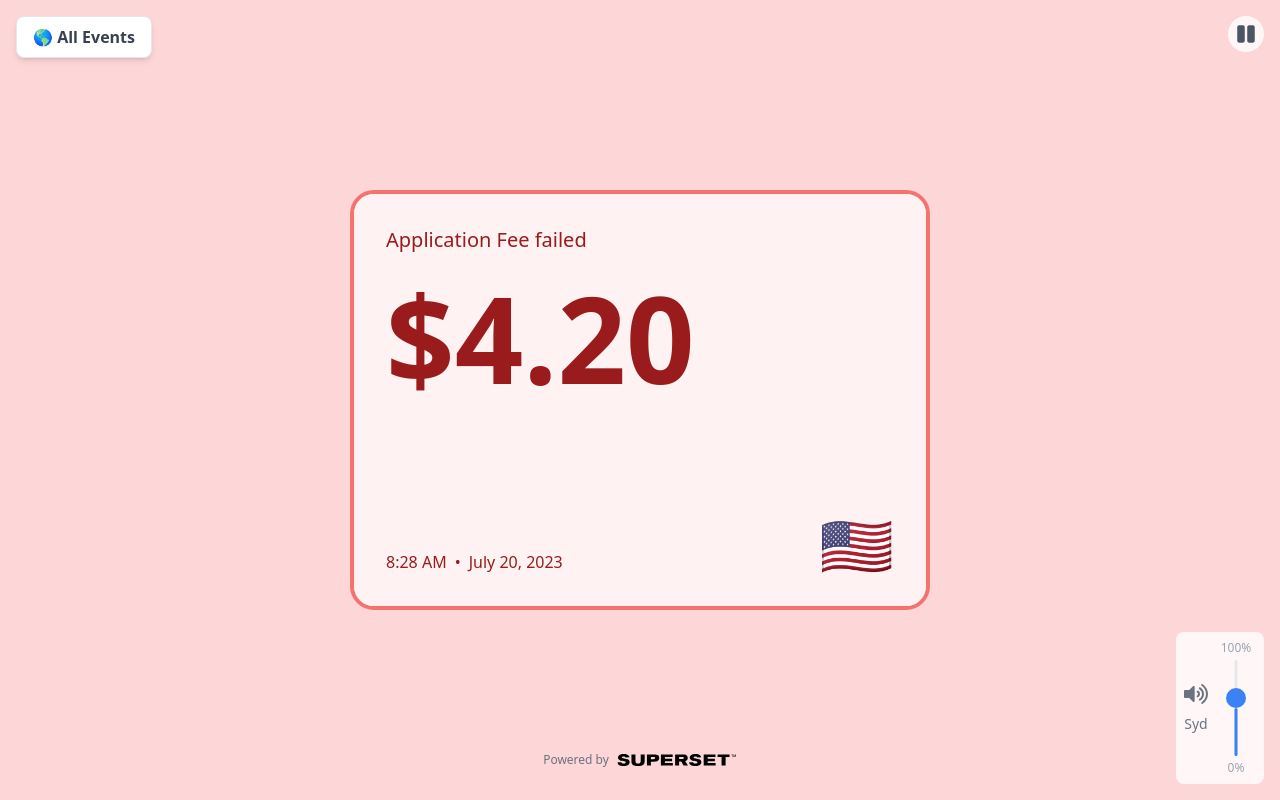
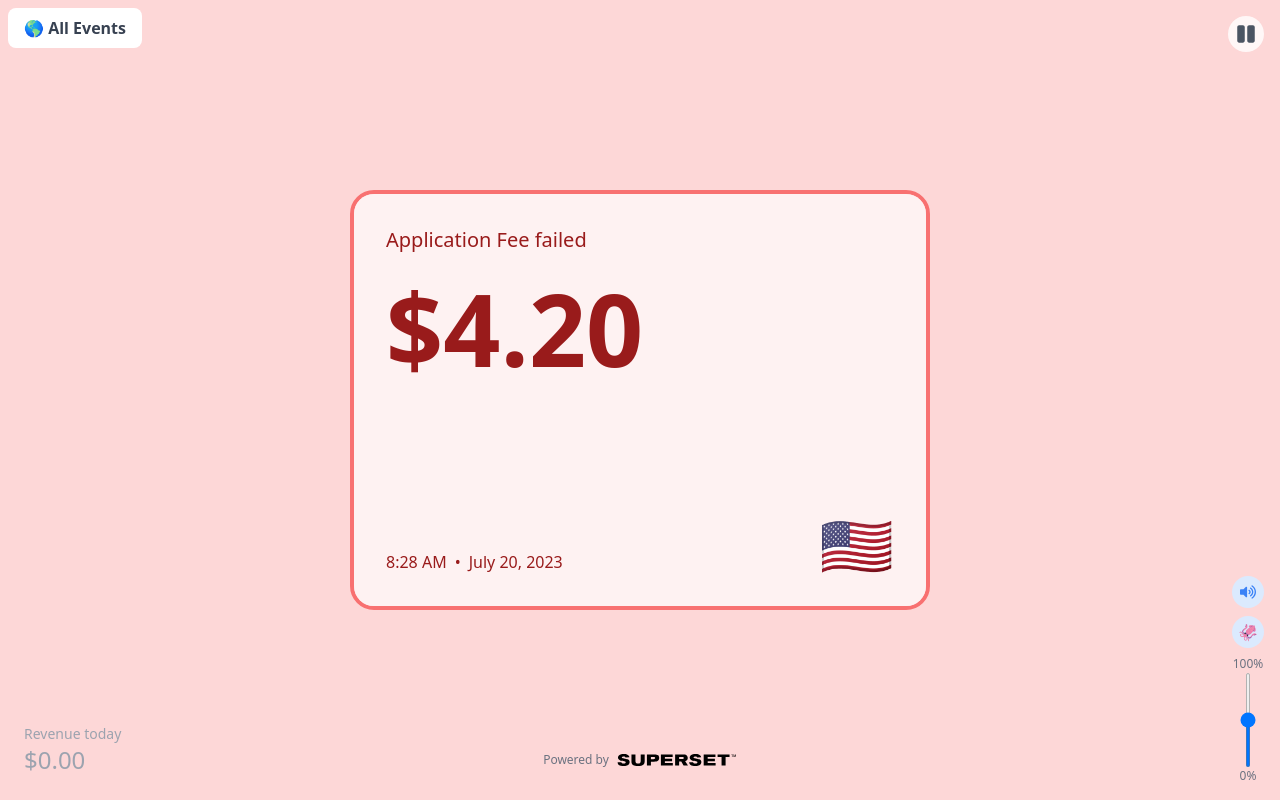
Before and after one commit to taylorpemberton/big-money-board, a React (Vite) app: page / in a window 1280 px wide. Built offline with nearby package versions, Linux system fonts and the light colour scheme; no server answers; a web font is replaced by a local one.

Commit message:
some stylistic edits + rev counter

```diff
--- a/package.json
+++ b/package.json
@@ -32,10 +32,10 @@
   "proxy": "http://localhost:3001",
   "dependencies": {
     "lucide-react": "^0.477.0",
+    "prop-types": "^15.8.1",
     "react": "^19.0.0",
     "react-dom": "^19.0.0",
     "react-icons": "^5.5.0",
-    "react-simple-maps": "^3.0.0",
     "stripe": "^17.7.0",
     "use-sound": "^5.0.0",
     "vite-plugin-compression": "^0.5.1",
--- a/src/components/Events.tsx
+++ b/src/components/Events.tsx
@@ -28,6 +28,9 @@ export const Events = () => {
   const [isPaused, setIsPaused] = useState(false);
   const [showInternationalOnly, setShowInternationalOnly] = useState(false);
   const [lastEventWasFailed, setLastEventWasFailed] = useState(false);
+  const [dailyRevenue, setDailyRevenue] = useState(0);
+  const [previousDailyRevenue, setPreviousDailyRevenue] = useState(0);
+  const [revenueChangeType, setRevenueChangeType] = useState<'increase' | 'decrease' | null>(null);
   const [volume, setVolume] = useState(() => {
     const savedVolume = localStorage.getItem('volume');
     return savedVolume ? parseFloat(savedVolume) : 0.5;
@@ -74,15 +77,52 @@ export const Events = () => {
 
   // Add initial event when component mounts
   useEffect(() => {
+    // Create a standalone fake success event
     const initialEvent: Event = {
-      type: 'customer',
-      email: 'welcome@bigmoneyboard.com',
+      type: 'charge',
+      status: 'succeeded',
+      amount: 42.99,
+      currency: 'USD',
+      country: 'US',
       timestamp: new Date().toISOString(),
-      details: 'Welcome to Big Money Board! 🎉'
+      details: 'Application Fee charged',
+      email: 'customer@example.com'
     };
+
     setEvents([initialEvent]);
-    playGeneric();
+    playSuccess();
+  }, [playSuccess]);
+
+  // Calculate daily revenue
+  useEffect(() => {
+    // Reset daily revenue at midnight
+    const resetDailyRevenue = () => {
+      const now = new Date();
+      if (now.getHours() === 0 && now.getMinutes() === 0) {
+        setPreviousDailyRevenue(0);
+        setDailyRevenue(0);
+        setRevenueChangeType(null);
+      }
+    };
+
+    // Check for midnight reset every minute
+    const midnightCheckInterval = setInterval(resetDailyRevenue, 60000);
+
+    return () => clearInterval(midnightCheckInterval);
   }, []);
+
+  // Track revenue changes and flash effect
+  useEffect(() => {
+    if (dailyRevenue > previousDailyRevenue) {
+      setRevenueChangeType('increase');
+      setTimeout(() => setRevenueChangeType(null), 1500);
+    } else if (dailyRevenue < previousDailyRevenue) {
+      setRevenueChangeType('decrease');
+      setTimeout(() => setRevenueChangeType(null), 1500);
+    }
+
+    setPreviousDailyRevenue(dailyRevenue);
+  }, [dailyRevenue]);
 
   useEffect(() => {
     if (isPaused) return;
@@ -104,6 +144,15 @@ export const Events = () => {
         const newEvent = sampleEvents[currentIndex];
         const isFailed = newEvent.details.toLowerCase().includes('failed');
         setLastEventWasFailed(isFailed);
+
+        // Update daily revenue if this is a successful charge
+        if (!isFailed && newEvent.type === 'charge' && newEvent.amount) {
+          const amountInUSD = newEvent.currency && newEvent.currency !== 'USD'
+            ? newEvent.amount * (USD_CONVERSION_RATES[newEvent.currency] || 1)
+            : newEvent.amount;
+
+          setDailyRevenue(prev => prev + amountInUSD);
+        }
 
         if (isFailed) {
           playFailure();
@@ -166,8 +215,7 @@ export const Events = () => {
     const containerWidth = amountRef.current.parentElement?.offsetWidth || 0;
     const contentWidth = amountRef.current.scrollWidth;
 
-    if (contentWidth > containerWidth) {
-      // Try progressively smaller sizes until it fits
+    // Define fixed size classes
     const sizes = [
       'text-7xl sm:text-[120px]',
       'text-6xl sm:text-[100px]',
@@ -175,58 +223,39 @@ export const Events = () => {
       'text-4xl sm:text-[80px]'
     ];
 
-      // Start with the current size
-      let currentSize = amountFontSize;
-      let currentIndex = sizes.indexOf(currentSize);
-      if (currentIndex === -1) currentIndex = 0;
-
-      // Try the next size down
-      const nextSize = sizes[currentIndex + 1] || sizes[sizes.length - 1];
-      setAmountFontSize(nextSize);
-
-      // Check if it still overflows after a brief delay to allow the new size to apply
-      setTimeout(() => {
-        if (amountRef.current && amountRef.current.scrollWidth > containerWidth) {
-          // If still overflowing, try the next size
-          const nextIndex = sizes.indexOf(nextSize) + 1;
-          if (nextIndex < sizes.length) {
-            setAmountFontSize(sizes[nextIndex]);
+    // Use a more conservative approach - if content is too large, immediately use a smaller size
+    if (contentWidth > containerWidth * 0.9) {
+      // If content is very large, use the smallest size
+      if (contentWidth > containerWidth * 1.5) {
+        setAmountFontSize(sizes[3]);
+      }
+      // If content is moderately large, use the second smallest size
+      else if (contentWidth > containerWidth * 1.2) {
+        setAmountFontSize(sizes[2]);
+      }
+      // If content is slightly large, use the medium size
+      else {
+        setAmountFontSize(sizes[1]);
       }
     }
-      }, 50);
-    } else {
-      // If it fits, try going back up one size
-      const sizes = [
-        'text-7xl sm:text-[120px]',
-        'text-6xl sm:text-[100px]',
-        'text-5xl sm:text-[90px]',
-        'text-4xl sm:text-[80px]'
-      ];
-
-      const currentIndex = sizes.indexOf(amountFontSize);
-      if (currentIndex > 0) {
-        const nextSize = sizes[currentIndex - 1];
-        setAmountFontSize(nextSize);
-
-        // Check if it still fits after a brief delay
-        setTimeout(() => {
-          if (amountRef.current && amountRef.current.scrollWidth > containerWidth) {
-            // If it doesn't fit, go back to the previous size
-            setAmountFontSize(amountFontSize);
-          }
-        }, 50);
-      }
+    // If content fits well, use the largest size
+    else {
+      setAmountFontSize(sizes[0]);
     }
   };
 
-  // Adjust font size when amount or currency changes
+  // Adjust font size when amount or currency changes, but with debounce
   useEffect(() => {
-    // Reset to largest size first
-    setAmountFontSize('text-7xl sm:text-[120px]');
-    // Then adjust if needed
-    setTimeout(adjustFontSize, 50);
+    // Use a timeout to debounce the adjustment
+    const timeoutId = setTimeout(adjustFontSize, 50);
+
+    // Add resize listener
     window.addEventListener('resize', adjustFontSize);
-    return () => window.removeEventListener('resize', adjustFontSize);
+
+    return () => {
+      clearTimeout(timeoutId);
+      window.removeEventListener('resize', adjustFontSize);
+    };
   }, [filteredEvents[0]?.amount, filteredEvents[0]?.currency]);
 
   return (
@@ -241,10 +270,10 @@ export const Events = () => {
       {/* International Toggle */}
       <button
         onClick={handleInternationalToggle}
-        className={`fixed top-4 left-4 z-50 px-4 py-2 rounded-lg text-base font-semibold transition-all duration-200 shadow-md ${
+        className={`fixed -ml-2 -mt-2 top-4 left-4 z-50 px-4 py-2 rounded-lg text-base font-semibold transition-all duration-200 ${
           showInternationalOnly
             ? 'bg-blue-500 text-white hover:bg-blue-600'
-            : 'bg-white text-gray-700 hover:bg-gray-50 border border-gray-200'
+            : 'bg-white text-gray-700 hover:bg-gray-50'
         }`}
       >
         {showInternationalOnly ? '🌍 Int\'l Only' : '🌎 All Events'}
@@ -287,7 +316,7 @@ export const Events = () => {
                     <div className="flex flex-col">
                       <span
                         ref={amountRef}
-                        className={`font-semibold mt-4 sm:mt-6 ${amountFontSize}`}
+                        className={`font-semibold mt-4 sm:mt-6 transition-none ${amountFontSize}`}
                       >
                         {formatCurrency(filteredEvents[0].amount, filteredEvents[0].currency || 'USD')}
                       </span>
@@ -374,6 +403,20 @@ export const Events = () => {
           Paused
         </div>
       )}
+
+      {/* Daily Revenue Tally */}
+      <div
+        className={`fixed bottom-6 left-6 font-normal transition-colors duration-300 ${
+          revenueChangeType === 'increase'
+            ? 'text-green-700'
+            : revenueChangeType === 'decrease'
+              ? 'text-red-600'
+              : 'text-gray-400'
+        }`}
+      >
+        <div className="text-sm">Revenue today</div>
+        <div className="text-2xl">{formatCurrency(dailyRevenue, 'USD')}</div>
+      </div>
     </div>
   );
 };
--- a/src/components/VolumeControl.tsx
+++ b/src/components/VolumeControl.tsx
@@ -1,4 +1,4 @@
-import React, { useState, useRef, useEffect } from 'react';
+import React from 'react';
 import { FaVolumeUp, FaVolumeMute } from 'react-icons/fa';
 
 interface VolumeControlProps {
@@ -7,138 +7,69 @@ interface VolumeControlProps {
   isMuted: boolean;
   onMuteChange: (isMuted: boolean) => void;
   isSydneyMuted: boolean;
-  onSydneyMuteChange: (isMuted: boolean) => void;
+  onSydneyMuteChange: (isSydneyMuted: boolean) => void;
 }
 
-export const VolumeControl = ({
+export const VolumeControl: React.FC<VolumeControlProps> = ({
   volume,
   onVolumeChange,
   isMuted,
   onMuteChange,
   isSydneyMuted,
   onSydneyMuteChange
-}: VolumeControlProps) => {
-  const [previousVolume, setPreviousVolume] = useState(volume);
-  const [isDragging, setIsDragging] = useState(false);
-  const sliderRef = useRef<HTMLDivElement>(null);
-
-  const handleMuteToggle = () => {
-    if (isMuted) {
-      onVolumeChange(previousVolume);
-    } else {
-      setPreviousVolume(volume);
-      onVolumeChange(0);
-    }
-    onMuteChange(!isMuted);
-  };
-
-  const handleSydneyMuteToggle = () => {
-    onSydneyMuteChange(!isSydneyMuted);
-  };
-
-  const handleDrag = (e: MouseEvent | TouchEvent) => {
-    if (!isDragging || !sliderRef.current) return;
-
-    const clientY = 'touches' in e ? e.touches[0].clientY : e.clientY;
-    const rect = sliderRef.current.getBoundingClientRect();
-    const height = rect.height;
-    const top = rect.top;
-
-    // Calculate position relative to the slider
-    let position = clientY - top;
-    // Invert the position (0 is bottom, height is top)
-    position = height - position;
-    // Convert to volume (0 to 1)
-    let newVolume = position / height;
-    // Clamp between 0 and 1
-    newVolume = Math.max(0, Math.min(1, newVolume));
-
-    onVolumeChange(newVolume);
-    if (newVolume > 0) {
-      onMuteChange(false);
-    }
-  };
-
-  useEffect(() => {
-    if (isDragging) {
-      window.addEventListener('mousemove', handleDrag);
-      window.addEventListener('touchmove', handleDrag);
-      window.addEventListener('mouseup', () => setIsDragging(false));
-      window.addEventListener('touchend', () => setIsDragging(false));
-    }
-
-    return () => {
-      window.removeEventListener('mousemove', handleDrag);
-      window.removeEventListener('touchmove', handleDrag);
-      window.removeEventListener('mouseup', () => setIsDragging(false));
-      window.removeEventListener('touchend', () => setIsDragging(false));
-    };
-  }, [isDragging, volume]);
+}) => {
+  // Common button style class
+  const buttonClass = (isActive: boolean) => `w-8 h-8 flex items-center justify-center rounded-full ${
+    isActive ? 'bg-blue-100' : 'bg-gray-200'
+  }`;
 
   return (
-    <div className="fixed bottom-4 right-4 flex items-center gap-2 p-2 rounded-lg bg-white/80 backdrop-blur-sm">
-      <div className="flex flex-col gap-2">
+    <div className="absolute bottom-4 right-4 flex flex-col items-center">
+      {/* Mute buttons stacked vertically */}
+      <div className="flex flex-col items-center gap-2 mb-2">
         <button
-          onClick={handleMuteToggle}
-          className="text-gray-500 hover:text-gray-400 transition-colors"
-          aria-label={isMuted ? "Unmute" : "Mute"}
+          onClick={() => onMuteChange(!isMuted)}
+          className={buttonClass(!isMuted)}
+          aria-label={isMuted ? 'Unmute' : 'Mute'}
         >
-          {isMuted ? <FaVolumeMute size={20} className="sm:w-6 sm:h-6" /> : <FaVolumeUp size={20} className="sm:w-6 sm:h-6" />}
+          {isMuted ? (
+            <FaVolumeMute className="text-gray-500" />
+          ) : (
+            <FaVolumeUp className="text-blue-500" />
+          )}
         </button>
+
         <button
-          onClick={handleSydneyMuteToggle}
-          className={`text-sm font-medium transition-colors ${isSydneyMuted ? 'text-red-500 line-through' : 'text-gray-500 hover:text-gray-400'}`}
-          aria-label={isSydneyMuted ? "Unmute Sydney" : "Mute Sydney"}
+          onClick={() => onSydneyMuteChange(!isSydneyMuted)}
+          className={buttonClass(!isSydneyMuted)}
+          aria-label={isSydneyMuted ? 'Unmute Sydney' : 'Mute Sydney'}
         >
-          Syd
+          <span className={`font-medium text-md ${isSydneyMuted ? 'text-gray-500' : 'text-blue-500'}`}>
+            🦑
+          </span>
         </button>
       </div>
+
+      {/* Vertical volume slider with labels */}
       <div className="flex flex-col items-center">
-        <span className="text-[10px] sm:text-xs text-gray-400 mb-1">100%</span>
-        <div
-          ref={sliderRef}
-          className="h-16 sm:h-24 w-8 sm:w-10 relative cursor-pointer"
-          onMouseDown={() => setIsDragging(true)}
-          onTouchStart={() => setIsDragging(true)}
-        >
-          {/* Background track */}
-          <div className="absolute left-1/2 w-[2px] sm:w-[3px] h-full bg-gray-200 rounded-full -translate-x-1/2" />
-
-          {/* Filled track */}
-          <div
-            className="absolute left-1/2 w-[2px] sm:w-[3px] bg-blue-500 rounded-full -translate-x-1/2 transition-all duration-75"
-            style={{
-              height: `${(isMuted ? 0 : volume) * 100}%`,
-              bottom: 0
-            }}
-          />
-
-          {/* Handle */}
-          <div
-            className="absolute left-1/2 w-4 h-4 sm:w-5 sm:h-5 bg-blue-500 rounded-full -translate-x-1/2 transition-transform hover:bg-blue-600 active:bg-blue-700"
-            style={{
-              bottom: `${(isMuted ? 0 : volume) * 100}%`,
-              transform: 'translateX(-50%)',
-            }}
-          />
-
-          {/* Invisible range input for accessibility */}
+        <div className="text-xs text-gray-500">100%</div>
+        <div className="h-24 flex items-center justify-center mx-2">
           <input
             type="range"
             min="0"
-            max="100"
-            value={isMuted ? 0 : volume * 100}
-            onChange={(e) => {
-              const newVolume = parseInt(e.target.value) / 100;
-              onVolumeChange(newVolume);
-              if (newVolume > 0) {
-                onMuteChange(false);
-              }
+            max="1"
+            step="0.01"
+            value={volume}
+            onChange={(e) => onVolumeChange(parseFloat(e.target.value))}
+            className="h-24 w-1 bg-gray-300 rounded-lg appearance-none cursor-pointer"
+            style={{
+              WebkitAppearance: 'slider-vertical',
+              writingMode: 'vertical-rl',
+              transform: 'rotate(180deg)'
             }}
-            className="absolute inset-0 w-full h-full opacity-0 cursor-pointer"
           />
         </div>
-        <span className="text-[10px] sm:text-xs text-gray-400 mt-1">0%</span>
+        <div className="text-xs text-gray-500">0%</div>
       </div>
     </div>
   );
--- a/src/data/sampleData.ts
+++ b/src/data/sampleData.ts
@@ -139,7 +139,7 @@ export const sampleEvents: SampleEvent[] = [
     {
       type: 'charge',
       status: getRandomStatus(),
-      amount: 12900,
+      amount: 1290,
       currency: 'KRW',
       countryFlag: getCountryFlag('KRW'),
       timestamp: '2023-07-20T09:54:00Z',
```
Also changed, not shown: 2 other files (tests, documents, lock files or other folders). Lines whose indentation alone changed are shown as unchanged.
